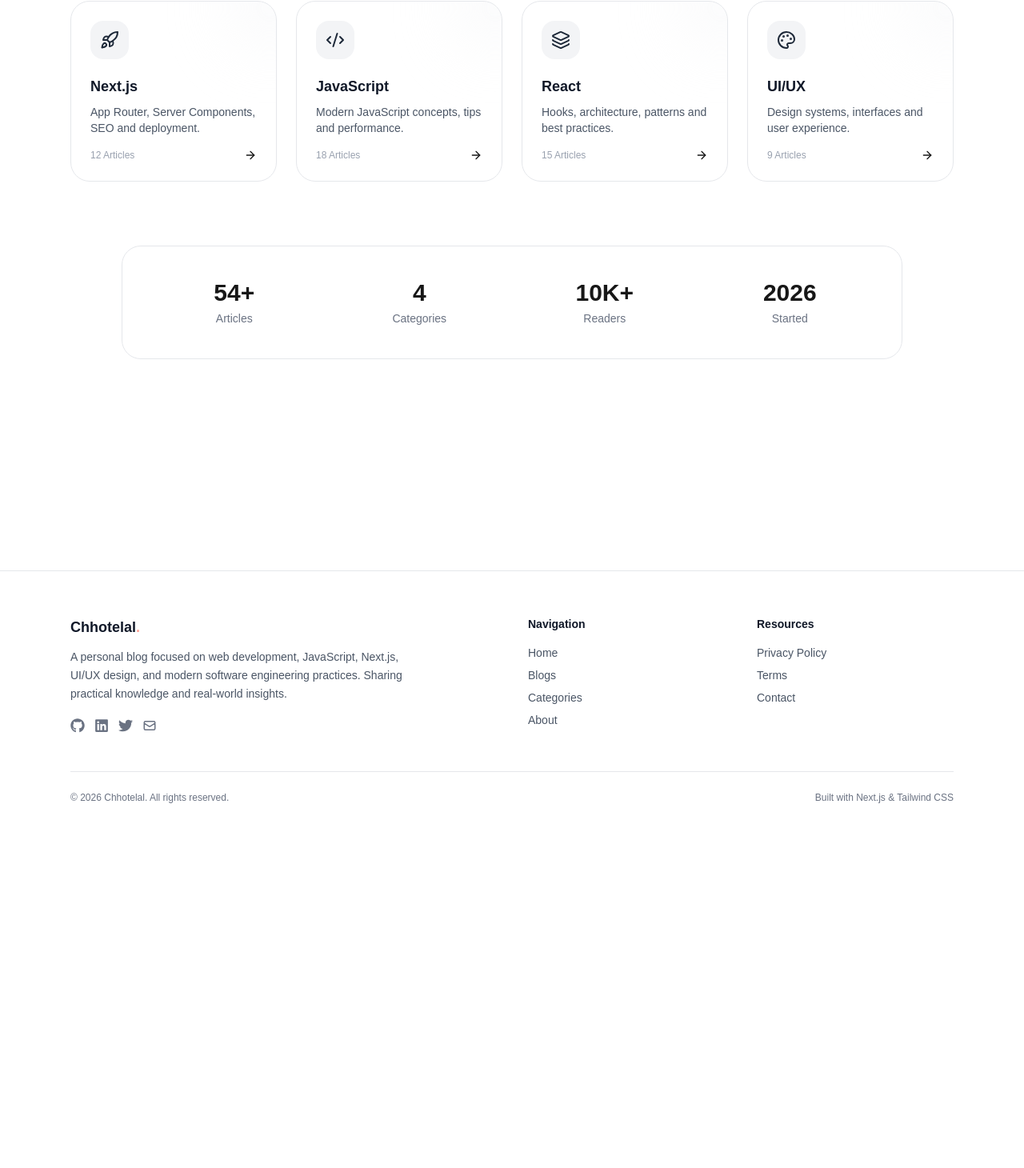
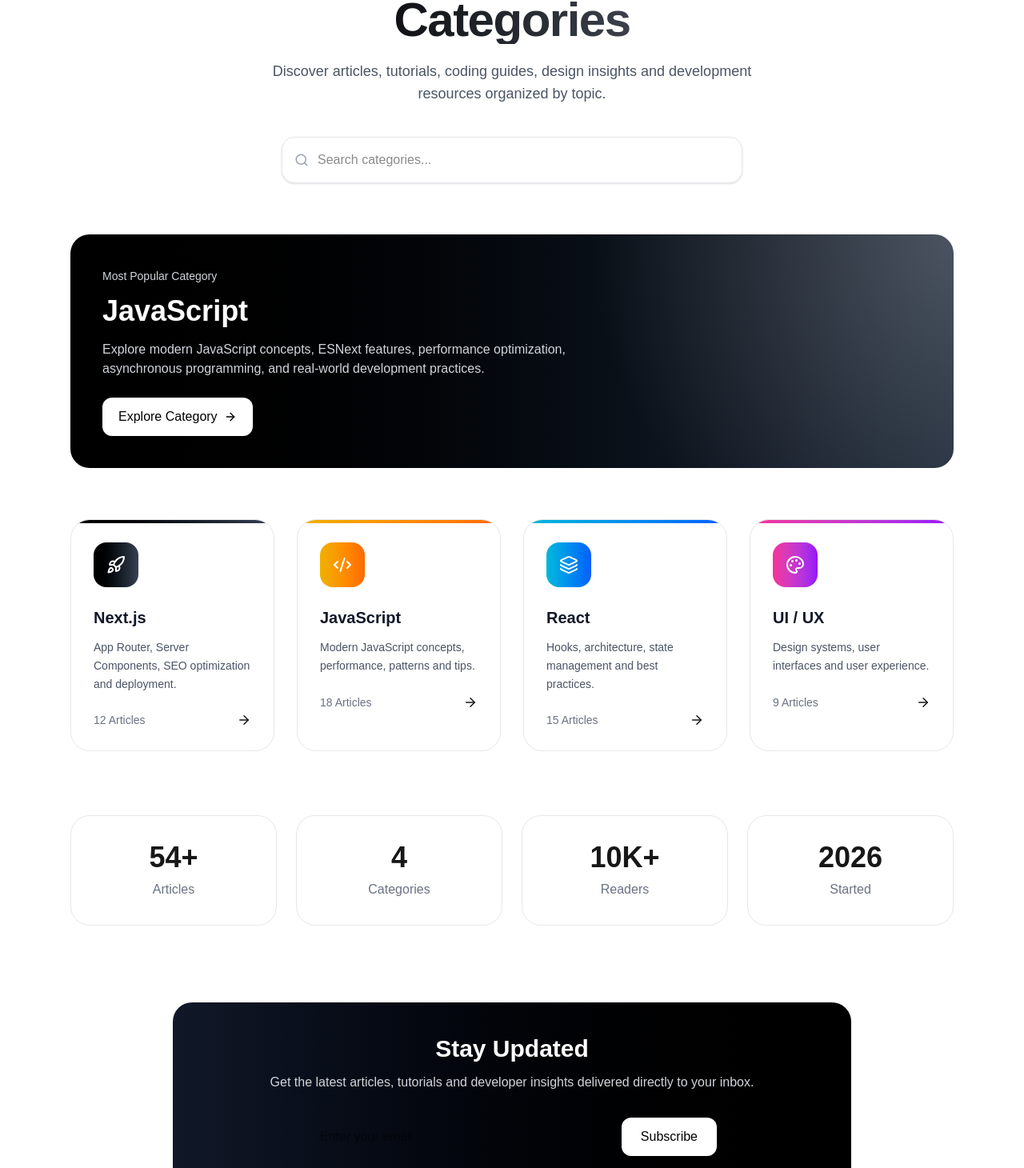
Before and after one commit to pradipchaudhary/chhotelal, a Next.js app: page /categories in a window 1280 px wide. Shown: the part 311-1771 px from the top of the page at 80% size. Before the commit the page ends 1372 px from the top, so only its background shows below. Built offline with nearby package versions, Linux system fonts and the light colour scheme.

Commit message:
update categories page

```diff
--- a/app/categories/page.tsx
+++ b/app/categories/page.tsx
@@ -7,131 +7,214 @@ import {
   Rocket,
   Layers3,
   ArrowRight,
+  Search,
+  TrendingUp,
 } from "lucide-react";
 
 const categories = [
   {
     name: "Next.js",
     count: 12,
-    description: "App Router, Server Components, SEO and deployment.",
-    icon: <Rocket size={24} />,
+    color: "from-black to-gray-700",
+    description:
+      "App Router, Server Components, SEO optimization and deployment.",
+    icon: Rocket,
     slug: "nextjs",
   },
   {
     name: "JavaScript",
     count: 18,
-    description: "Modern JavaScript concepts, tips and performance.",
-    icon: <Code2 size={24} />,
+    color: "from-yellow-500 to-orange-500",
+    description:
+      "Modern JavaScript concepts, performance, patterns and tips.",
+    icon: Code2,
     slug: "javascript",
   },
   {
     name: "React",
     count: 15,
-    description: "Hooks, architecture, patterns and best practices.",
-    icon: <Layers3 size={24} />,
+    color: "from-cyan-500 to-blue-600",
+    description:
+      "Hooks, architecture, state management and best practices.",
+    icon: Layers3,
     slug: "react",
   },
   {
-    name: "UI/UX",
+    name: "UI / UX",
     count: 9,
-    description: "Design systems, interfaces and user experience.",
-    icon: <Palette size={24} />,
+    color: "from-pink-500 to-purple-600",
+    description:
+      "Design systems, user interfaces and user experience.",
+    icon: Palette,
     slug: "ui-ux",
   },
 ];
 
 export default function CategoriesPage() {
   return (
-    <div className="w-full min-h-screen">
+    <main className="w-full min-h-screen">
 
       {/* Hero */}
-      <section className="max-w-3xl mx-auto text-center pt-10">
-        <h1 className="text-4xl md:text-5xl font-bold text-gray-900">
-          Categories
+      <section className="max-w-4xl mx-auto px-6 pt-16 text-center">
+        <span className="inline-flex items-center gap-2 px-4 py-1 rounded-full border border-gray-200 bg-white text-sm text-gray-600">
+          <TrendingUp size={14} />
+          Explore Topics
+        </span>
+
+        <h1 className="mt-6 text-5xl md:text-6xl font-bold tracking-tight text-gray-900">
+          Browse by
+          <span className="block bg-gradient-to-r from-black to-gray-500 bg-clip-text text-transparent">
+            Categories
+          </span>
         </h1>
 
-        <p className="mt-4 text-gray-600">
-          Explore articles grouped by technologies, design,
-          and development topics.
+        <p className="mt-5 text-lg text-gray-600 max-w-2xl mx-auto">
+          Discover articles, tutorials, coding guides, design insights
+          and development resources organized by topic.
         </p>
+
+        {/* Search */}
+        <div className="max-w-xl mx-auto mt-10 relative">
+          <Search
+            size={18}
+            className="absolute left-4 top-1/2 -translate-y-1/2 text-gray-400"
+          />
+
+          <input
+            type="text"
+            placeholder="Search categories..."
+            className="w-full pl-11 pr-4 py-4 rounded-2xl border border-gray-200 bg-white shadow-sm outline-none focus:ring-2 focus:ring-gray-300"
+          />
+        </div>
       </section>
 
-      {/* Categories Grid */}
-      <section className="max-w-6xl mx-auto px-6 mt-14">
-        <div className="grid gap-6 md:grid-cols-2 lg:grid-cols-4">
+      {/* Featured Category */}
+      <section className="max-w-6xl mx-auto px-6 mt-16">
+        <div className="relative overflow-hidden rounded-3xl bg-gradient-to-r from-black to-gray-800 p-10 text-white">
 
-          {categories.map((category) => (
+          <div className="absolute inset-0 opacity-20 bg-[radial-gradient(circle_at_top_right,white,transparent_40%)]" />
+
+          <div className="relative z-10">
+            <span className="text-sm text-gray-300">
+              Most Popular Category
+            </span>
+
+            <h2 className="text-4xl font-bold mt-3">
+              JavaScript
+            </h2>
+
+            <p className="mt-4 max-w-2xl text-gray-300">
+              Explore modern JavaScript concepts, ESNext features,
+              performance optimization, asynchronous programming,
+              and real-world development practices.
+            </p>
+
             <Link
-              key={category.slug}
-              href={`/categories/${category.slug}`}
-              className="group relative overflow-hidden rounded-3xl border border-gray-200 bg-white/70 backdrop-blur-xl p-6 transition-all duration-300 hover:-translate-y-1 hover:shadow-xl"
+              href="/categories/javascript"
+              className="inline-flex items-center gap-2 mt-6 px-5 py-3 rounded-xl bg-white text-black font-medium"
             >
+              Explore Category
+              <ArrowRight size={16} />
+            </Link>
+          </div>
+        </div>
+      </section>
 
-              {/* Gradient Glow */}
-              <div className="absolute -top-10 -right-10 h-24 w-24 rounded-full bg-gray-100 blur-2xl opacity-50" />
+      {/* Categories */}
+      <section className="max-w-6xl mx-auto px-6 mt-16">
+        <div className="grid gap-7 md:grid-cols-2 lg:grid-cols-4">
 
-              {/* Icon */}
-              <div className="relative flex h-12 w-12 items-center justify-center rounded-2xl bg-gray-100 text-gray-800">
-                {category.icon}
-              </div>
+          {categories.map((category) => {
+            const Icon = category.icon;
 
-              {/* Content */}
-              <div className="relative mt-5">
-                <h2 className="text-lg font-semibold text-gray-900">
+            return (
+              <Link
+                key={category.slug}
+                href={`/categories/${category.slug}`}
+                className="group relative overflow-hidden rounded-3xl border border-gray-200 bg-white p-7 hover:shadow-2xl transition-all duration-300 hover:-translate-y-2"
+              >
+                <div
+                  className={`absolute inset-x-0 top-0 h-1 bg-gradient-to-r ${category.color}`}
+                />
+
+                <div
+                  className={`h-14 w-14 rounded-2xl bg-gradient-to-r ${category.color} flex items-center justify-center text-white`}
+                >
+                  <Icon size={24} />
+                </div>
+
+                <h3 className="mt-6 text-xl font-semibold text-gray-900">
                   {category.name}
-                </h2>
+                </h3>
 
-                <p className="mt-2 text-sm text-gray-600">
+                <p className="mt-3 text-sm text-gray-600 leading-relaxed">
                   {category.description}
                 </p>
 
-                <div className="mt-4 flex items-center justify-between">
-                  <span className="text-xs text-gray-400">
+                <div className="mt-6 flex items-center justify-between">
+                  <span className="text-sm text-gray-500">
                     {category.count} Articles
                   </span>
 
                   <ArrowRight
-                    size={16}
-                    className="transition-transform group-hover:translate-x-1"
+                    size={18}
+                    className="transition-transform duration-300 group-hover:translate-x-1"
                   />
                 </div>
-              </div>
-
-            </Link>
-          ))}
-
+              </Link>
+            );
+          })}
         </div>
       </section>
 
-      {/* Stats Section */}
-      <section className="max-w-5xl mx-auto px-6 mt-20">
-        <div className="rounded-3xl border border-gray-200 bg-white/60 backdrop-blur-xl p-10">
-          <div className="grid grid-cols-2 md:grid-cols-4 gap-8 text-center">
+      {/* Stats */}
+      <section className="max-w-6xl mx-auto px-6 mt-20">
+        <div className="grid md:grid-cols-4 gap-6">
 
-            <div>
-              <h3 className="text-3xl font-bold">54+</h3>
-              <p className="text-sm text-gray-500 mt-1">Articles</p>
+          {[
+            ["54+", "Articles"],
+            ["4", "Categories"],
+            ["10K+", "Readers"],
+            ["2026", "Started"],
+          ].map(([number, label]) => (
+            <div
+              key={label}
+              className="rounded-3xl border border-gray-200 bg-white p-8 text-center"
+            >
+              <h3 className="text-4xl font-bold">{number}</h3>
+              <p className="mt-2 text-gray-500">{label}</p>
             </div>
+          ))}
+        </div>
+      </section>
 
-            <div>
-              <h3 className="text-3xl font-bold">4</h3>
-              <p className="text-sm text-gray-500 mt-1">Categories</p>
-            </div>
+      {/* Newsletter */}
+      <section className="max-w-4xl mx-auto px-6 mt-24 pb-24">
+        <div className="rounded-3xl bg-gradient-to-r from-gray-900 to-black p-10 text-center text-white">
 
-            <div>
-              <h3 className="text-3xl font-bold">10K+</h3>
-              <p className="text-sm text-gray-500 mt-1">Readers</p>
-            </div>
+          <h2 className="text-3xl font-bold">
+            Stay Updated
+          </h2>
 
-            <div>
-              <h3 className="text-3xl font-bold">2026</h3>
-              <p className="text-sm text-gray-500 mt-1">Started</p>
-            </div>
+          <p className="mt-3 text-gray-300">
+            Get the latest articles, tutorials and developer insights
+            delivered directly to your inbox.
+          </p>
 
+          <div className="flex flex-col sm:flex-row gap-3 mt-8 max-w-lg mx-auto">
+            <input
+              type="email"
+              placeholder="Enter your email"
+              className="flex-1 px-4 py-3 rounded-xl text-black outline-none"
+            />
+
+            <button className="px-6 py-3 rounded-xl bg-white text-black font-medium">
+              Subscribe
+            </button>
           </div>
         </div>
       </section>
 
-    </div>
+    </main>
   );
 }
```
